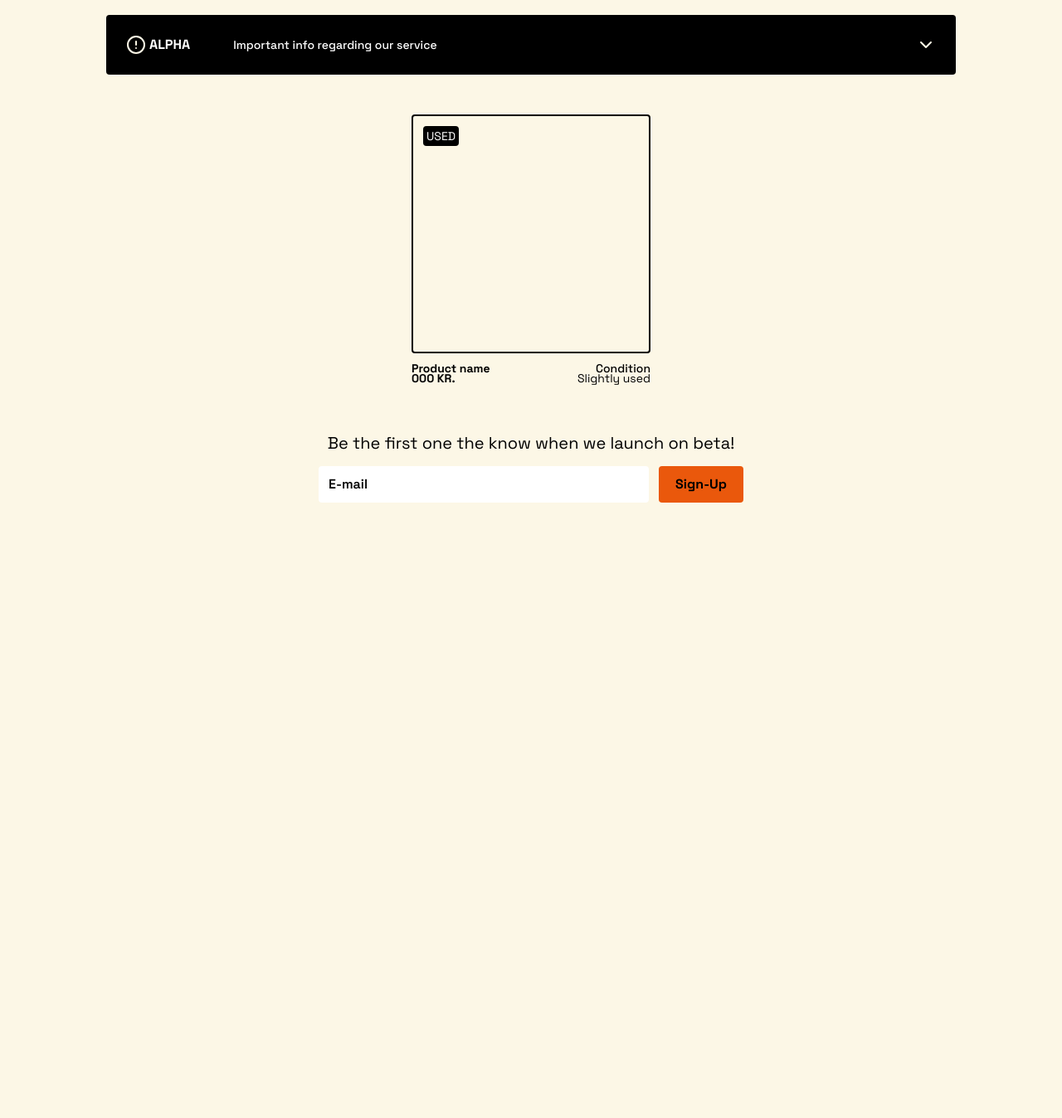
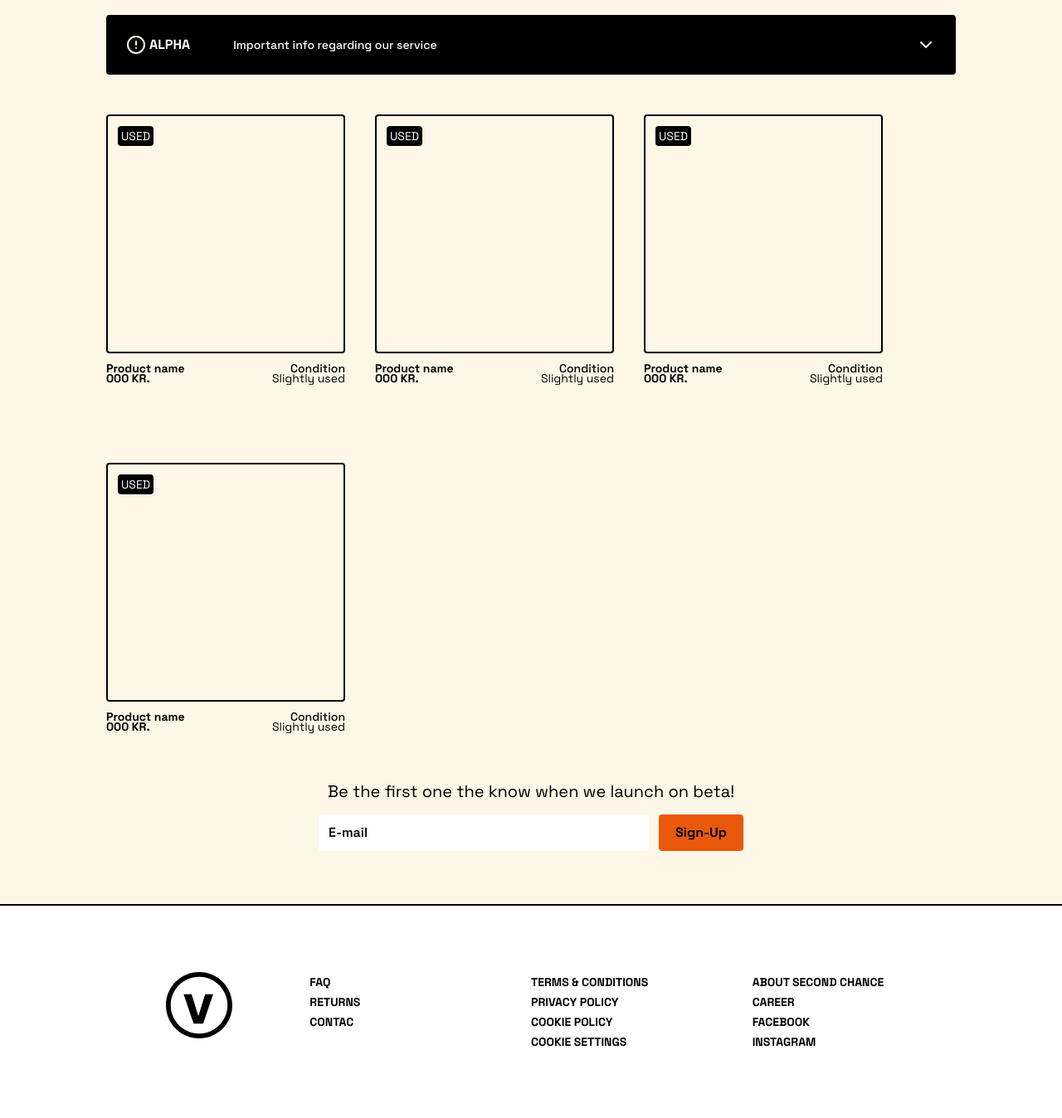
Before and after one commit to IgnatovOleg/test-task-Voodoo-Ecom, a website: page index.html in a window 1280 px wide. Shown: the part 274-1622 px from the top of the page at 83% size. Before the commit the page ends 944 px from the top, so only its background shows below. Drawn offline with nearby package versions, Linux system fonts and the light colour scheme.

Commit message:
completion of layout

```diff
--- a/index.html
+++ b/index.html
@@ -7,6 +7,9 @@
     <link rel="preconnect" href="https://fonts.googleapis.com">
     <link rel="preconnect" href="https://fonts.gstatic.com" crossorigin>
     <link href="https://fonts.googleapis.com/css2?family=Space+Grotesk:wght@300;400;500;600;700&display=swap" rel="stylesheet">
+    <link rel="preconnect" href="https://fonts.googleapis.com">
+    <link rel="preconnect" href="https://fonts.gstatic.com" crossorigin>
+    <link href="https://fonts.googleapis.com/css2?family=Space+Grotesk:wght@300;400;500;600;700&family=Space+Mono:ital,wght@0,400;0,700;1,400;1,700&display=swap" rel="stylesheet">
     <link href="/output.css" rel="stylesheet">
     <script src="https://cdn.tailwindcss.com"></script>
     <link rel="stylesheet" href="style.css">
@@ -30,7 +33,61 @@
             <h1 class="text-white font-medium text-sm leading-4 relative left-12">Important info regarding our service</h1>
             <img src="./img/chevron-down.svg" alt="" class="ml-auto">
         </div>
-        <div class="flex gap-9">
+        <div class="flex flex-wrap gap-9">
+            <div class="max-w-xs w-72 h-96">
+                <div class="rounded border-2 border-black h-72 p-3">
+                    <div class="bg-black rounded w-max text-white font-normal text-sm leading-4 p-1 ">
+                        USED
+                    </div>
+                </div>
+                <div class="flex justify-between">
+                    <span class="font-bold text-sm leading-5 relative top-2">Product name</span>
+                    <span class="font-medium text-sm leading-5 relative top-2">Condition</span>
+                </div>
+                <div class="flex justify-between">
+                    <span class="font-bold text-sm leading-5">000 KR.</span>
+                    <span class="font-normal text-sm leading-5">Slightly used</span>
+                </div>
+                <div class="p-4 p4 mt-auto relative top-3 flex justify-center items-center">
+                    <button class="font-bold text-sm leading-4"></button>
+                </div>
+            </div>
+            <div class="max-w-xs w-72 h-96">
+                <div class="rounded border-2 border-black h-72 p-3">
+                    <div class="bg-black rounded w-max text-white font-normal text-sm leading-4 p-1 ">
+                        USED
+                    </div>
+                </div>
+                <div class="flex justify-between">
+                    <span class="font-bold text-sm leading-5 relative top-2">Product name</span>
+                    <span class="font-medium text-sm leading-5 relative top-2">Condition</span>
+                </div>
+                <div class="flex justify-between">
+                    <span class="font-bold text-sm leading-5">000 KR.</span>
+                    <span class="font-normal text-sm leading-5">Slightly used</span>
+                </div>
+                <div class="p-4 p4 mt-auto relative top-3 flex justify-center items-center">
+                    <button class="font-bold text-sm leading-4"></button>
+                </div>
+            </div>
+            <div class="max-w-xs w-72 h-96">
+                <div class="rounded border-2 border-black h-72 p-3">
+                    <div class="bg-black rounded w-max text-white font-normal text-sm leading-4 p-1 ">
+                        USED
+                    </div>
+                </div>
+                <div class="flex justify-between">
+                    <span class="font-bold text-sm leading-5 relative top-2">Product name</span>
+                    <span class="font-medium text-sm leading-5 relative top-2">Condition</span>
+                </div>
+                <div class="flex justify-between">
+                    <span class="font-bold text-sm leading-5">000 KR.</span>
+                    <span class="font-normal text-sm leading-5">Slightly used</span>
+                </div>
+                <div class="p-4 p4 mt-auto relative top-3 flex justify-center items-center">
+                    <button class="font-bold text-sm leading-4"></button>
+                </div>
+            </div>
             <div class="max-w-xs w-72 h-96">
                 <div class="rounded border-2 border-black h-72 p-3">
                     <div class="bg-black rounded w-max text-white font-normal text-sm leading-4 p-1 ">
@@ -50,6 +107,7 @@
                 </div>
             </div>
         </div>
+
         <div class="w-6/12">
             <h1 class="font-normal text-xl leading-6 flex items-center justify-center">Be the first one the know when we launch on beta!</h1>
             <div class="flex gap-3 py-4">
@@ -58,5 +116,29 @@
             </div>
         </div>
     </div>
+    <div class="bg-white   py-20 border-t-2 border-black">
+        <div class="m-auto flex w-5/6">
+            <div class="w-1/4">
+                <img src="./img/_2C.svg" alt="" class="w-20 h-20 m-auto">
+            </div>
+            <div class="flex flex-col w-1/4">
+                <span class="font_span font-bold text-sm leading-6">FAQ</span>
+                <span class="font_span font-bold text-sm leading-6">RETURNS</span>
+                <span class="font_span font-bold text-sm leading-6">CONTAC</span>
+            </div>
+            <div class="flex flex-col w-1/4">
+                <span class="font_span font-bold text-sm leading-6">TERMS & CONDITIONS</span>
+                <span class="font_span font-bold text-sm leading-6">PRIVACY POLICY</span>
+                <span class="font_span font-bold text-sm leading-6">COOKIE POLICY</span>
+                <span class="font_span font-bold text-sm leading-6">COOKIE SETTINGS</span>
+            </div>
+            <div class="flex flex-col w-1/4">
+                <span class="font_span font-bold text-sm leading-6">ABOUT SECOND CHANCE</span>
+                <span class="font_span font-bold text-sm leading-6">CAREER</span>
+                <span class="font_span font-bold text-sm leading-6">FACEBOOK</span>
+                <span class="font_span font-bold text-sm leading-6">INSTAGRAM</span>
+            </div>
+        </div>
+    </div>
 </body>
 </html>
```
